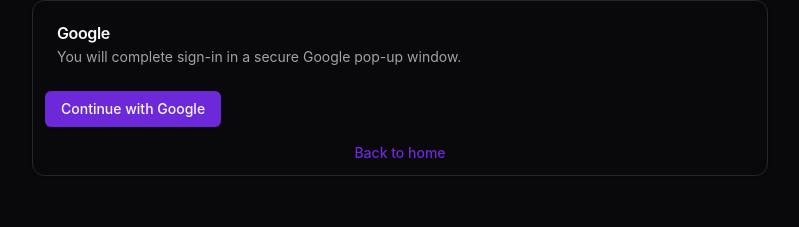
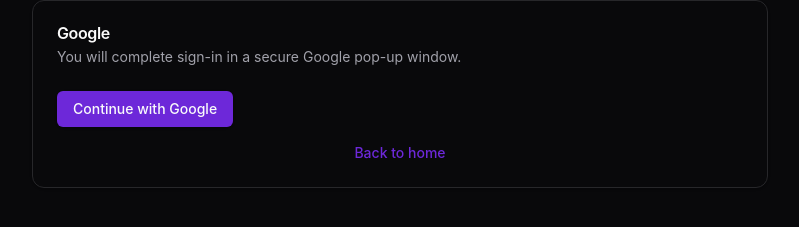
Before and after one commit to ilariaventurini/eseielts, a React (Vite) app: page /sign-in in a window 1280 px wide. Shown: the part 197-424 px from the top of the page, without its empty margins (240-1039 px from the left). Built offline with nearby package versions, Linux system fonts and the light colour scheme; no server answers.

Commit message:
style(ui): increase CardContent padding from md breakpoint
Use md:p-6 on larger screens while keeping compact p-3 on small viewports.

```diff
--- a/src/components/ui/card.tsx
+++ b/src/components/ui/card.tsx
@@ -43,7 +43,9 @@
 }
 
 function CardContent({ className, ...props }: React.ComponentProps<'div'>) {
-  return <div className={cn('p-3 pt-0', className)} data-slot="card-content" {...props} />
+  return (
+    <div className={cn('p-3 md:p-6 pt-0 md:pt-0', className)} data-slot="card-content" {...props} />
+  )
 }
 
 function CardFooter({ className, ...props }: React.ComponentProps<'div'>) {
```
